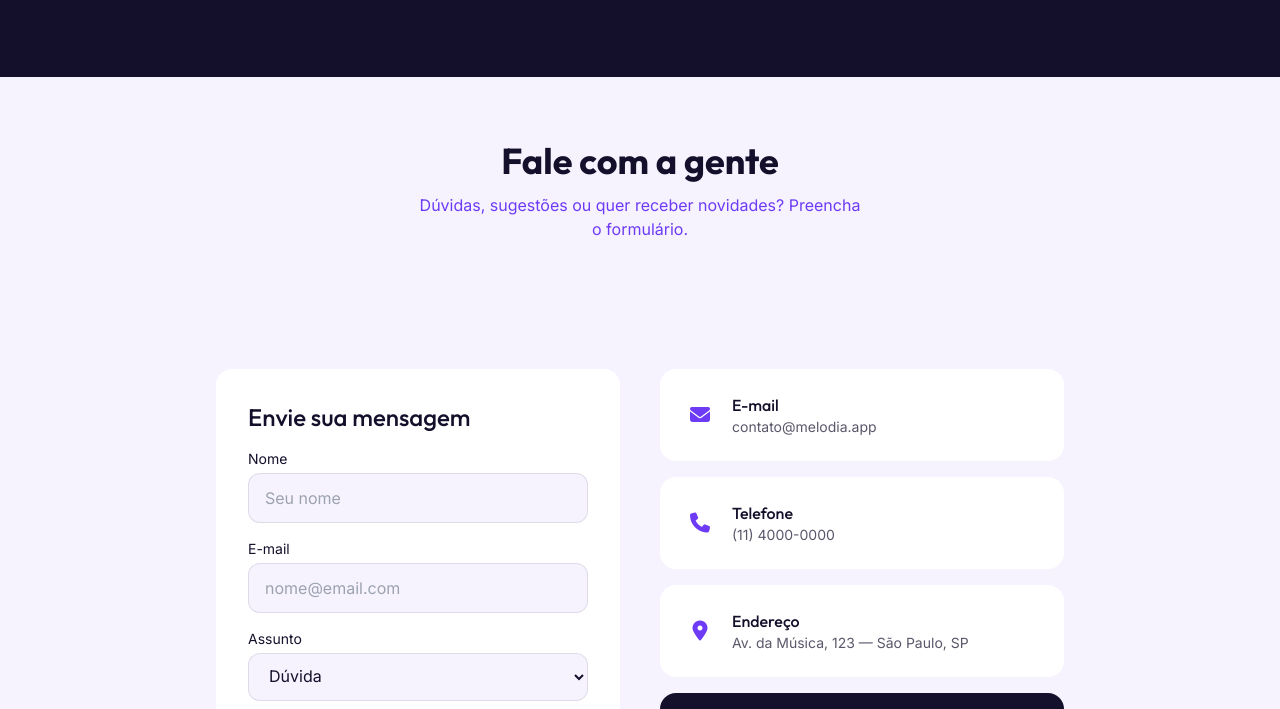
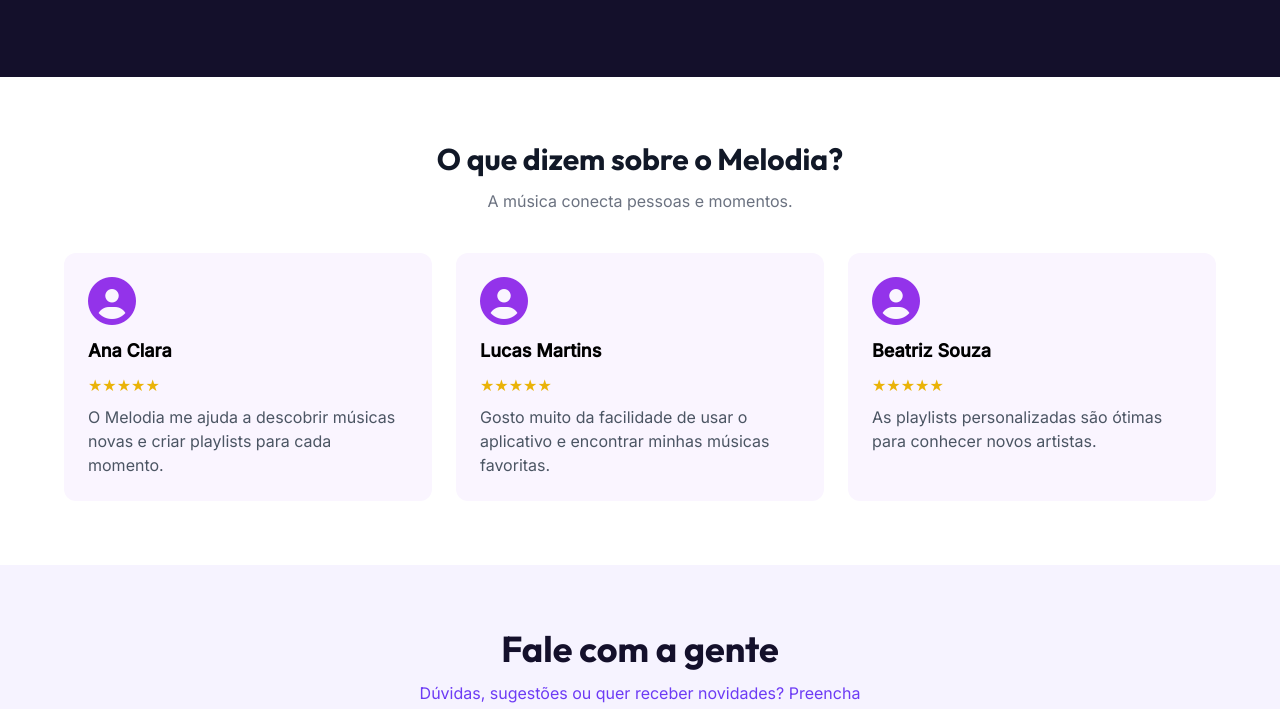
Before and after one commit to AntonioFerreiraSousa/checkpoint-5-front, a website: page index.html in a window 1280 px wide. Shown: the part 1503-2212 px from the top of the page. Drawn offline with nearby package versions, Linux system fonts and the light colour scheme; no server answers.

Commit message:
feat: adiciona seção de avaliações

```diff
--- a/index.html
+++ b/index.html
@@ -232,12 +232,77 @@
             </div>
         </section>
 
+
+
+<!-- Seção de avaliações -->
+<section id="avaliacoes" class="bg-white py-16 px-5">
+
+    <!-- Título -->
+    <div class="text-center mb-10">
+        <h2 class="text-3xl font-bold text-gray-900">
+            O que dizem sobre o Melodia?
+        </h2>
+
+        <p class="text-gray-500 mt-3">
+            A música conecta pessoas e momentos.
+        </p>
+    </div>
+
+    <!-- Cards -->
+    <div class="grid grid-cols-1 md:grid-cols-3 gap-6 max-w-6xl mx-auto">
+
+        <!-- Avaliação 1 -->
+        <div class="bg-purple-50 p-6 rounded-xl transition-transform duration-300 hover:scale-105">
+            <i class="fas fa-user-circle text-5xl text-purple-600"></i>
+
+            <h3 class="font-bold text-lg mt-3">Ana Clara</h3>
+
+            <p class="text-yellow-500 my-2">★★★★★</p>
+
+            <p class="text-gray-600">
+                O Melodia me ajuda a descobrir músicas
+                novas e criar playlists para cada momento.
+            </p>
+        </div>
+
+        <!-- Avaliação 2 -->
+        <div class="bg-purple-50 p-6 rounded-xl transition-transform duration-300 hover:scale-105">
+            <i class="fas fa-user-circle text-5xl text-purple-600"></i>
+
+            <h3 class="font-bold text-lg mt-3">Lucas Martins</h3>
+
+            <p class="text-yellow-500 my-2">★★★★★</p>
+
+            <p class="text-gray-600">
+                Gosto muito da facilidade de usar o aplicativo
+                e encontrar minhas músicas favoritas.
+            </p>
+        </div>
+
+        <!-- Avaliação 3 -->
+        <div class="bg-purple-50 p-6 rounded-xl transition-transform duration-300 hover:scale-105">
+            <i class="fas fa-user-circle text-5xl text-purple-600"></i>
+
+            <h3 class="font-bold text-lg mt-3">Beatriz Souza</h3>
+
+            <p class="text-yellow-500 my-2">★★★★★</p>
+
+            <p class="text-gray-600">
+                As playlists personalizadas são ótimas
+                para conhecer novos artistas.
+            </p>
+        </div>
+
+    </div>
+</section>
+
 <audio id="audio-player"></audio>
         <section class="bg-[#F6F3FF] text-[#14102B]">
             <header class="py-10 px-4 text-center sm:py-12 sm:px-6 lg:py-16">
                 <h1 class="font-titulo font-bold text-2xl sm:text-3xl lg:text-4xl">Fale com a gente</h1>
                 <p class="mt-3 text-[#6D3BF5] text-sm sm:text-base max-w-md mx-auto">Dúvidas, sugestões ou quer receber novidades? Preencha o formulário.</p>
             </header>
+
 
             <!-- Conteúdo principal: formulário + informações -->
             <main class="max-w-4xl mx-auto px-4 py-10 sm:px-6 sm:py-12 lg:py-16 grid grid-cols-1 md:grid-cols-2 gap-8 lg:gap-10">
@@ -314,6 +379,7 @@
 
             </main>
 
+
             <!-- Rodapé -->
             <footer class="bg-[#14102B] py-6 text-center text-[#B9A8FF]/60 text-xs px-4">
                 © 2026 Melodia. Todos os direitos reservados.
```
